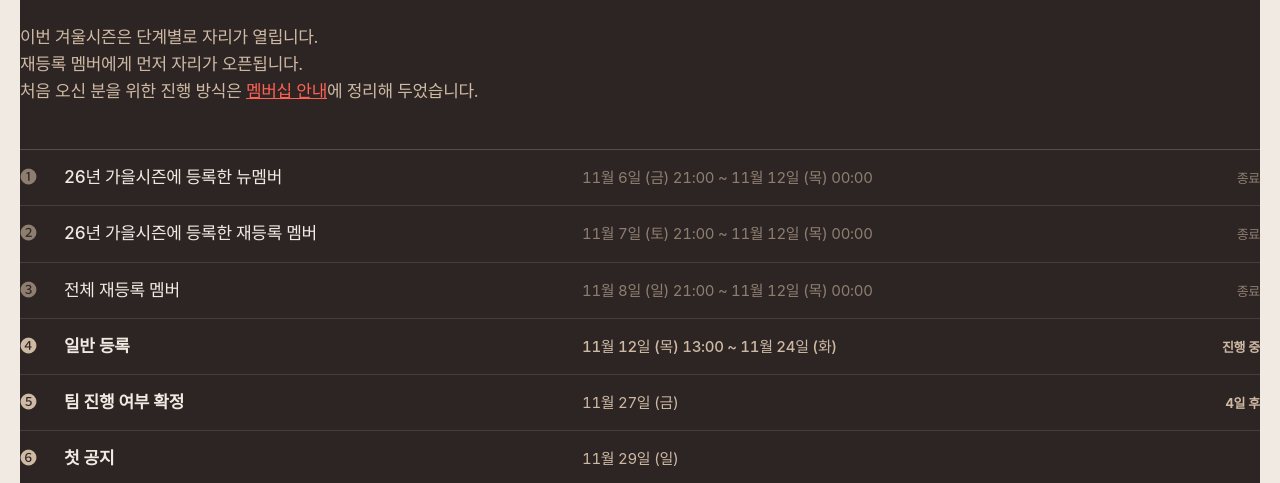
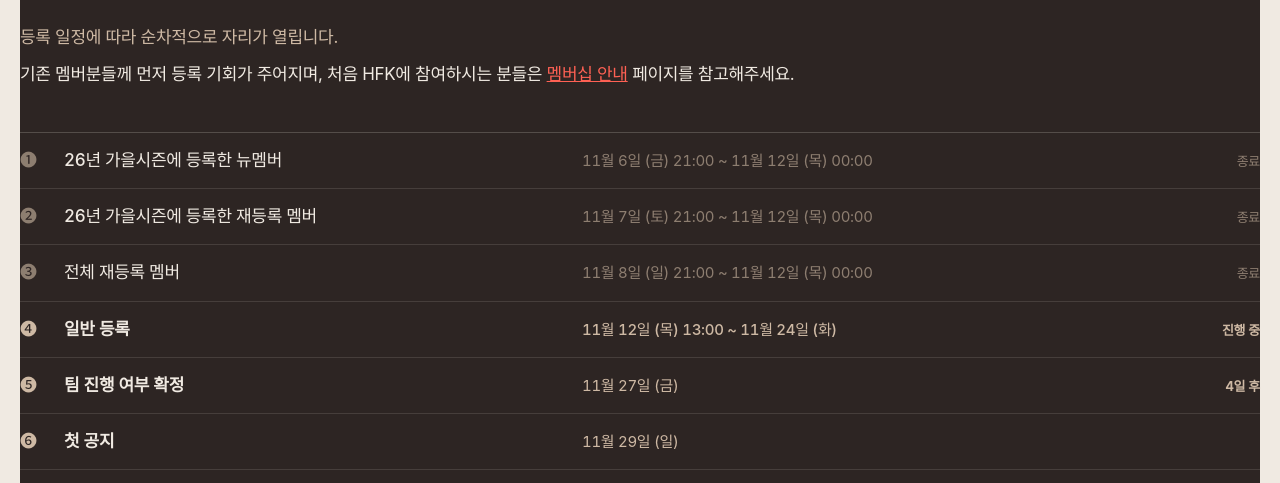
Before and after one commit to thehfk/hfk-ai-bss, a plain HTML site: page widget-registration-schedule.html in a window 1280 px wide. Shown: the part 217-700 px from the top of the page. Drawn offline with Linux system fonts and the light colour scheme; a web font is replaced by a local one.

Commit message:
등록 일정 위젯 재생성: 안내 문구 변경

```diff
--- a/widget-registration-schedule.html
+++ b/widget-registration-schedule.html
@@ -150,9 +150,8 @@
   </div>
 
   <p class="intro" style="color:#ceb9a4 !important;">
-    이번 겨울시즌은 단계별로 자리가 열립니다.<br>
-    재등록 멤버에게 먼저 자리가 오픈됩니다.<br>
-    처음 오신 분을 위한 진행 방식은 <a href="https://thehfk.org/about_membership" target="_top" style="color:#ff6154 !important; text-decoration:underline !important;">멤버십 안내</a>에 정리해 두었습니다.
+    등록 일정에 따라 순차적으로 자리가 열립니다.
+    <span style="display:block; margin-top:10px;">기존 멤버분들께 먼저 등록 기회가 주어지며, 처음 HFK에 참여하시는 분들은 <a href="https://thehfk.org/about_membership" target="_top" style="color:#ff6154 !important; text-decoration:underline !important;">멤버십 안내</a> 페이지를 참고해주세요.</span>
   </p>
 
   <ul class="list">
```
